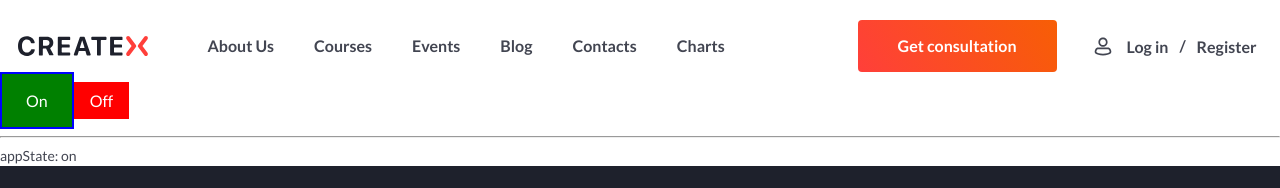
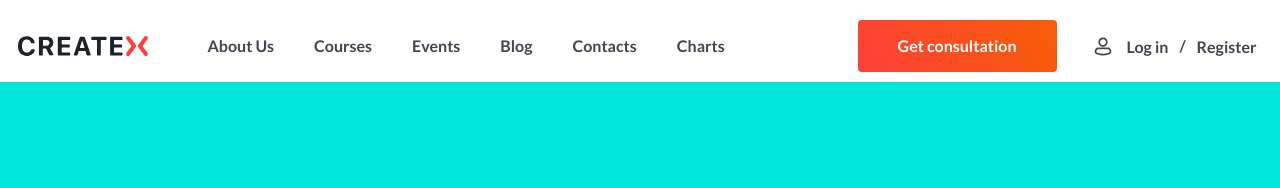
Before and after one commit to KemtaTam/angular-createx, an Angular app: page / in a window 1280 px wide. Shown: the top 188 px of the page. Built offline with nearby package versions, Linux system fonts and the light colour scheme.

Commit message:
add NotFound page

```diff
--- a/src/app/app.component.html
+++ b/src/app/app.component.html
@@ -1,8 +1,4 @@
 <app-header></app-header>
-
-<app-switch [(ngModel)]="appState" (ngModelChange)="handleChange()"></app-switch>
-<hr>
-appState: {{appState}}
 
 <router-outlet></router-outlet>
 
--- a/src/app/app.component.ts
+++ b/src/app/app.component.ts
@@ -10,15 +10,9 @@ import { HostService } from './services/host.service';
 export class AppComponent implements OnInit {
 	title = 'wb-home-work';
 
-	appState = 'on'
-
 	constructor(private hostServices: HostService) {}
 
 	ngOnInit(): void {
 		console.log(this.hostServices.host);
 	}
-
-	handleChange(){
-		console.log(this.appState);
-	}
 }
--- a/src/app/components/switch/switch.component.html
+++ /dev/null
@@ -1,12 +0,0 @@
-<div>
-	<button class="on" [class.active]="state === 'on'" (click)="setState('on')">
-		On
-	</button>
-	<button
-		class="off"
-		[class.active]="state === 'off'"
-		(click)="setState('off')"
-	>
-		Off
-	</button>
-</div>
--- a/src/app/components/switch/switch.component.scss
+++ /dev/null
@@ -1,20 +0,0 @@
-button {
-	padding: 0.5rem 1rem;
-	font-size: 1rem;
-	color: white;
-	border: none;
-	outline: none;
-
-	&.active {
-		border: 2px solid blue;
-		padding: 1rem 1.5rem;
-	}
-}
-
-.on {
-	background-color: green;
-}
-
-.off {
-	background-color: red;
-}
--- a/src/app/components/switch/switch.component.ts
+++ /dev/null
@@ -1,34 +0,0 @@
-import { NG_VALUE_ACCESSOR, ControlValueAccessor } from '@angular/forms';
-import { Component, Provider, forwardRef } from '@angular/core';
-
-const VALUE_ACCESSOR: Provider = {
-	provide: NG_VALUE_ACCESSOR,
-	useExisting: forwardRef(() => SwitchComponent),
-	multi: true,
-};
-
-@Component({
-	selector: 'app-switch',
-	templateUrl: './switch.component.html',
-	styleUrls: ['./switch.component.scss'],
-	providers: [VALUE_ACCESSOR],
-})
-export class SwitchComponent implements ControlValueAccessor {
-	state = 'off';
-
-	private onChange: (value: any) => void = (value: any) => {};
-
-	setState(state: string): void {
-		this.state = state;
-		this.onChange(this.state);
-	}
-
-	writeValue(state: string): void {
-		this.state = state;
-	}
-	registerOnChange(fn: any): void {
-		this.onChange = fn;
-	}
-	registerOnTouched(fn: any): void {}
-	setDisabledState?(isDisabled: boolean): void {}
-}
--- /dev/null
+++ b/src/app/pages/not-found/not-found.component.html
@@ -0,0 +1,3 @@
+<div class="wrapper">
+	<img class="not-found" src="assets/404-Page.gif" alt="404-Page" />
+</div>
--- /dev/null
+++ b/src/app/pages/not-found/not-found.component.scss
@@ -0,0 +1,11 @@
+.wrapper{
+	width: 100%;
+	display: flex;
+	justify-content: center;
+	margin-top: 10px;
+}
+
+.not-found{
+	width: 100vw;
+	height: 95vh;
+}
```
Also changed, not shown: src/app/app-routing.module.ts (+10 -8 lines), src/app/app.module.ts (+13 -10 lines), src/app/pages/not-found/not-found.component.ts (added, +10 -0 lines), src/assets/404-Page.gif (added).
